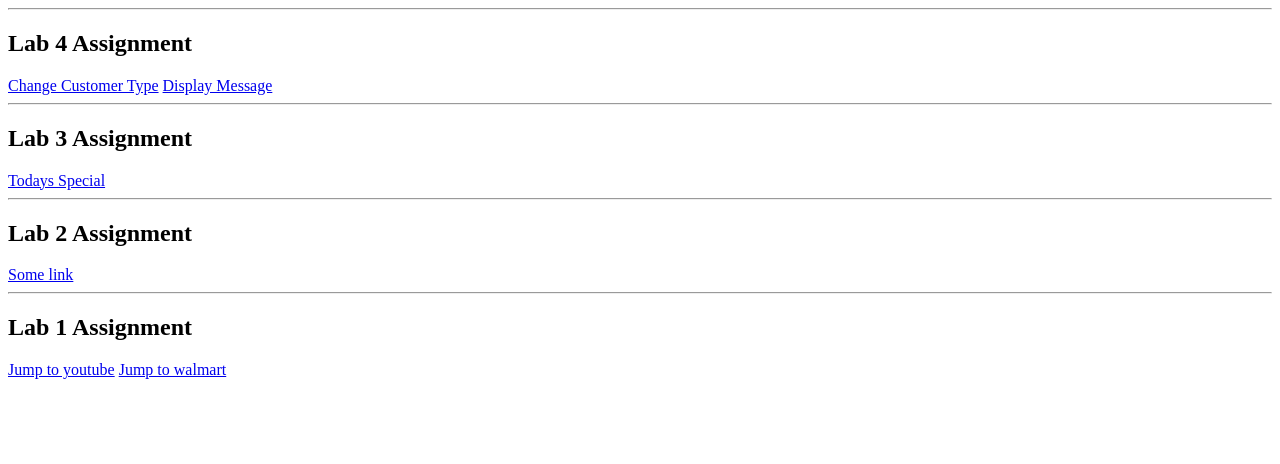
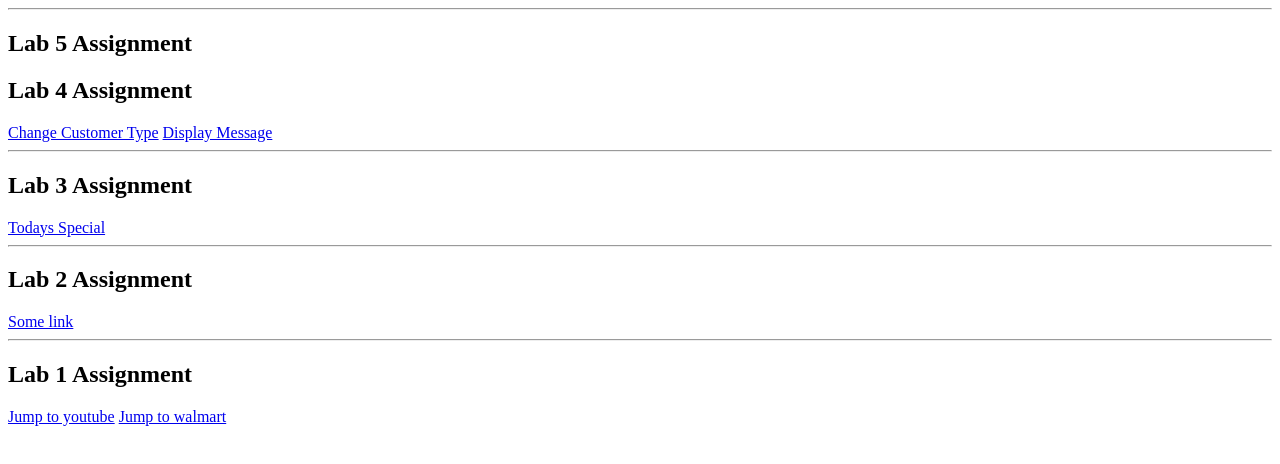
Before and after one commit to eduardo-olivares-cofc/eduardo-olivares-cofc.github.io, a plain HTML site: page index.html in a window 1280 px wide. Drawn offline with Linux system fonts and the light colour scheme.

Commit message:
Update index.html

```diff
--- a/index.html
+++ b/index.html
@@ -10,6 +10,7 @@
 
 <body>
     <hr>
+    <h2>Lab 5 Assignment</h2>
     <h2>Lab 4 Assignment</h2>
     <a href="javascript:changetype908()">Change Customer Type</a>
     <a href="javascript:displaytype702()">Display Message</a>
```
